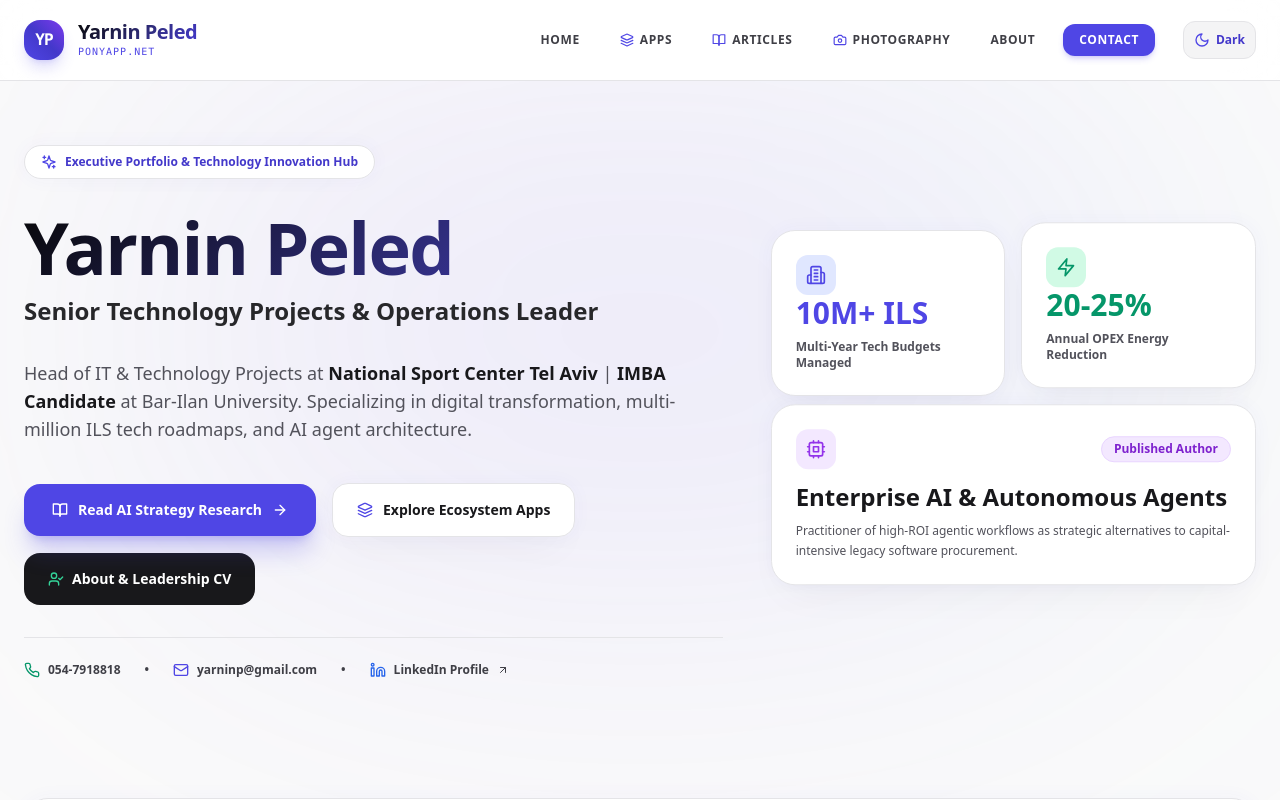
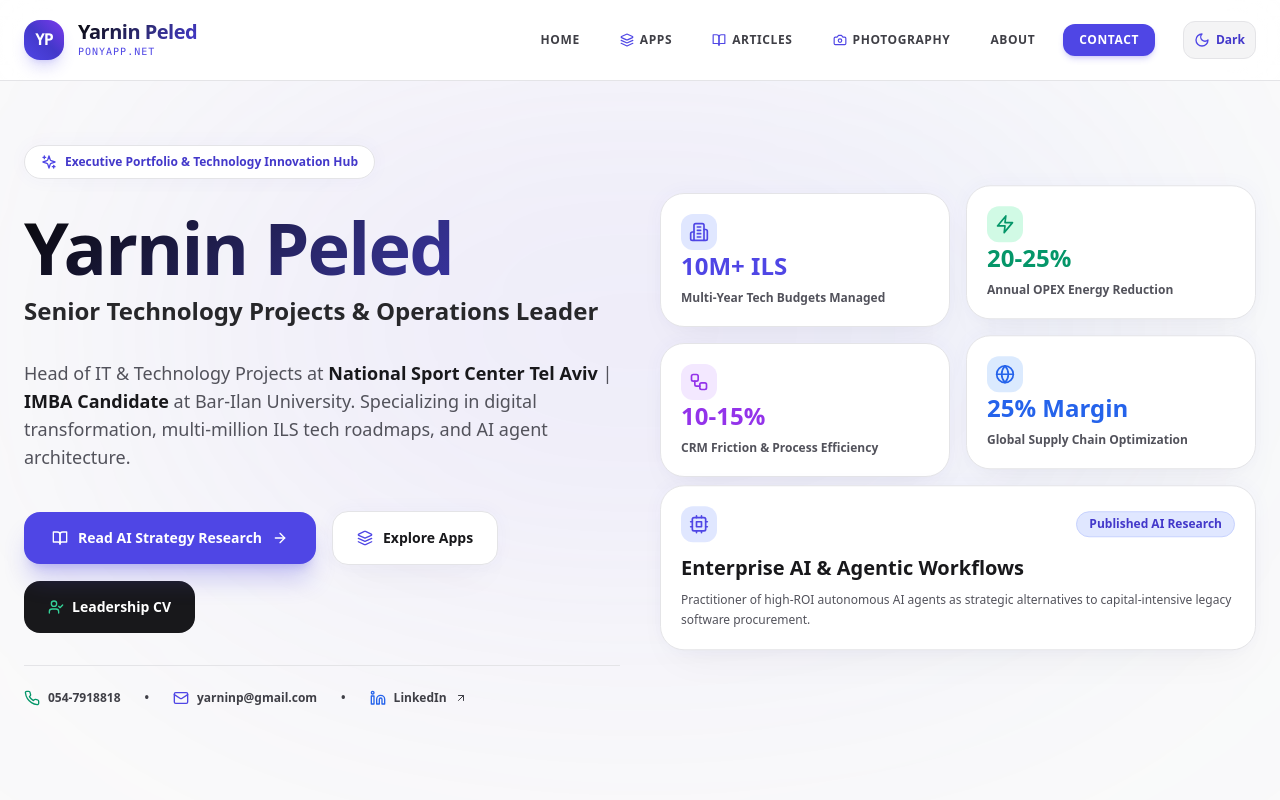
Before and after one commit to yarninp-tech/ponyapp-hub, a Next.js app: page / in a window 1280 px wide. Shown: the top 800 px of the page. Built offline with nearby package versions, Linux system fonts and the light colour scheme.

Commit message:
Add 2 additional executive KPI cards to top right hero grid (10-15% CRM friction reduction & 25% Supply Chain Margin)

```diff
--- a/app/page.tsx
+++ b/app/page.tsx
@@ -23,6 +23,8 @@ import {
   ShieldCheck,
   Cpu,
   ArrowUpRight,
+  Workflow,
+  Globe,
 } from 'lucide-react';
 import { ARTICLES_DATA } from '@/lib/articlesData';
 import { PROJECTS_DATA } from '@/lib/projectsData';
@@ -38,9 +40,9 @@ export default function HomePage() {
 
       {/* 1. Asymmetric Hero & Executive Portfolio Intro */}
       <section className="max-w-7xl mx-auto px-6 pt-16 pb-20 z-10 relative">
-        <div className="grid grid-cols-1 lg:grid-cols-12 gap-12 items-center">
+        <div className="grid grid-cols-1 lg:grid-cols-12 gap-10 items-center">
           {/* Left Column: Oversized Editorial Typography */}
-          <div className="lg:col-span-7 space-y-8">
+          <div className="lg:col-span-6 space-y-8">
             <div className="inline-flex items-center gap-2 px-4 py-2 rounded-full editorial-card border border-indigo-200 dark:border-indigo-500/30 text-indigo-700 dark:text-indigo-300 text-xs font-bold shadow-sm">
               <Sparkles className="w-4 h-4 text-indigo-600 dark:text-indigo-400 animate-pulse" />
               <span>Executive Portfolio & Technology Innovation Hub</span>
@@ -75,7 +77,7 @@ export default function HomePage() {
                 className="flex items-center gap-2.5 editorial-card hover:bg-zinc-100 dark:hover:bg-zinc-800 text-zinc-900 dark:text-zinc-100 font-bold py-4 px-6 rounded-2xl transition-all text-sm"
               >
                 <Layers className="w-4 h-4 text-indigo-600 dark:text-indigo-400" />
-                <span>Explore Ecosystem Apps</span>
+                <span>Explore Apps</span>
               </Link>
 
               <Link
@@ -83,7 +85,7 @@ export default function HomePage() {
                 className="flex items-center gap-2 bg-zinc-900 dark:bg-zinc-800 hover:bg-zinc-800 text-white font-bold py-4 px-6 rounded-2xl transition-all text-sm"
               >
                 <UserCheck className="w-4 h-4 text-emerald-400" />
-                <span>About & Leadership CV</span>
+                <span>Leadership CV</span>
               </Link>
             </div>
 
@@ -101,42 +103,63 @@ export default function HomePage() {
               <span>•</span>
               <a href="https://www.linkedin.com/in/yarnin-peled" target="_blank" rel="noopener noreferrer" className="flex items-center gap-2 hover:text-indigo-600 dark:hover:text-blue-400 transition-colors">
                 <Linkedin className="w-4 h-4 text-blue-600 dark:text-blue-400" />
-                <span>LinkedIn Profile</span>
+                <span>LinkedIn</span>
                 <ArrowUpRight className="w-3 h-3" />
               </a>
             </div>
           </div>
 
-          {/* Right Column: Floating Executive Stats Cards */}
-          <div className="lg:col-span-5 grid grid-cols-1 sm:grid-cols-2 gap-4">
-            <div className="editorial-card p-6 rounded-3xl space-y-2 animate-float">
-              <div className="w-10 h-10 rounded-xl bg-indigo-100 dark:bg-indigo-950 text-indigo-600 dark:text-indigo-400 flex items-center justify-center font-bold">
+          {/* Right Column: 5 Executive KPI Cards Grid */}
+          <div className="lg:col-span-6 grid grid-cols-1 sm:grid-cols-2 gap-4">
+            {/* KPI 1 */}
+            <div className="editorial-card p-5 rounded-3xl space-y-2 animate-float">
+              <div className="w-9 h-9 rounded-xl bg-indigo-100 dark:bg-indigo-950 text-indigo-600 dark:text-indigo-400 flex items-center justify-center font-bold">
                 <Building2 className="w-5 h-5" />
               </div>
-              <span className="text-3xl font-extrabold text-indigo-600 dark:text-indigo-400">10M+ ILS</span>
+              <span className="text-2xl font-extrabold text-indigo-600 dark:text-indigo-400">10M+ ILS</span>
               <span className="text-xs font-semibold text-zinc-600 dark:text-zinc-400 block">Multi-Year Tech Budgets Managed</span>
             </div>
 
-            <div className="editorial-card p-6 rounded-3xl space-y-2 animate-float-delayed">
-              <div className="w-10 h-10 rounded-xl bg-emerald-100 dark:bg-emerald-950 text-emerald-600 dark:text-emerald-400 flex items-center justify-center font-bold">
+            {/* KPI 2 */}
+            <div className="editorial-card p-5 rounded-3xl space-y-2 animate-float-delayed">
+              <div className="w-9 h-9 rounded-xl bg-emerald-100 dark:bg-emerald-950 text-emerald-600 dark:text-emerald-400 flex items-center justify-center font-bold">
                 <Zap className="w-5 h-5" />
               </div>
-              <span className="text-3xl font-extrabold text-emerald-600 dark:text-emerald-400">20-25%</span>
+              <span className="text-2xl font-extrabold text-emerald-600 dark:text-emerald-400">20-25%</span>
               <span className="text-xs font-semibold text-zinc-600 dark:text-zinc-400 block">Annual OPEX Energy Reduction</span>
             </div>
 
-            <div className="editorial-card p-6 rounded-3xl space-y-2 animate-float-delayed sm:col-span-2">
+            {/* KPI 3 - NEW */}
+            <div className="editorial-card p-5 rounded-3xl space-y-2 animate-float">
+              <div className="w-9 h-9 rounded-xl bg-purple-100 dark:bg-purple-950 text-purple-600 dark:text-purple-400 flex items-center justify-center font-bold">
+                <Workflow className="w-5 h-5" />
+              </div>
+              <span className="text-2xl font-extrabold text-purple-600 dark:text-purple-400">10-15%</span>
+              <span className="text-xs font-semibold text-zinc-600 dark:text-zinc-400 block">CRM Friction & Process Efficiency</span>
+            </div>
+
+            {/* KPI 4 - NEW */}
+            <div className="editorial-card p-5 rounded-3xl space-y-2 animate-float-delayed">
+              <div className="w-9 h-9 rounded-xl bg-blue-100 dark:bg-blue-950 text-blue-600 dark:text-blue-400 flex items-center justify-center font-bold">
+                <Globe className="w-5 h-5" />
+              </div>
+              <span className="text-2xl font-extrabold text-blue-600 dark:text-blue-400">25% Margin</span>
+              <span className="text-xs font-semibold text-zinc-600 dark:text-zinc-400 block">Global Supply Chain Optimization</span>
+            </div>
+
+            {/* KPI 5 - Span 2 Columns */}
+            <div className="editorial-card p-5 rounded-3xl space-y-2 animate-float-delayed sm:col-span-2">
               <div className="flex items-center justify-between">
-                <div className="w-10 h-10 rounded-xl bg-purple-100 dark:bg-purple-950 text-purple-600 dark:text-purple-400 flex items-center justify-center font-bold">
+                <div className="w-9 h-9 rounded-xl bg-indigo-100 dark:bg-indigo-950 text-indigo-600 dark:text-indigo-400 flex items-center justify-center font-bold">
                   <Cpu className="w-5 h-5" />
                 </div>
-                <span className="text-xs font-bold text-purple-700 dark:text-purple-300 bg-purple-100 dark:bg-purple-950 px-3 py-1 rounded-full border border-purple-200 dark:border-purple-800">
-                  Published Author
+                <span className="text-xs font-bold text-indigo-700 dark:text-indigo-300 bg-indigo-100 dark:bg-indigo-950 px-3 py-1 rounded-full border border-indigo-200 dark:border-indigo-800">
+                  Published AI Research
                 </span>
               </div>
-              <span className="text-2xl font-extrabold text-zinc-900 dark:text-white block pt-1">Enterprise AI & Autonomous Agents</span>
+              <span className="text-xl font-extrabold text-zinc-900 dark:text-white block pt-1">Enterprise AI & Agentic Workflows</span>
               <p className="text-xs text-zinc-600 dark:text-zinc-400 leading-relaxed">
-                Practitioner of high-ROI agentic workflows as strategic alternatives to capital-intensive legacy software procurement.
+                Practitioner of high-ROI autonomous AI agents as strategic alternatives to capital-intensive legacy software procurement.
               </p>
             </div>
           </div>
@@ -227,7 +250,7 @@ export default function HomePage() {
             </div>
           </div>
 
-          {/* Photo Showcase Cards with Real Images */}
+          {/* Photo Showcase Cards */}
           <div className="grid grid-cols-1 md:grid-cols-2 gap-6 pt-2">
             <div className="relative h-64 rounded-2xl overflow-hidden group shadow-lg">
               <Image
```
